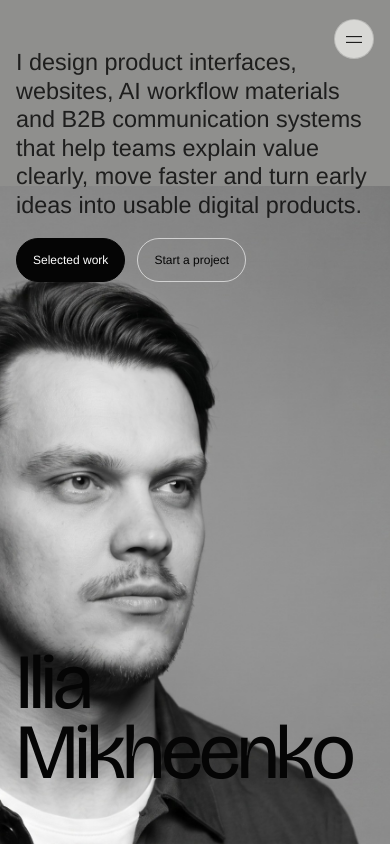
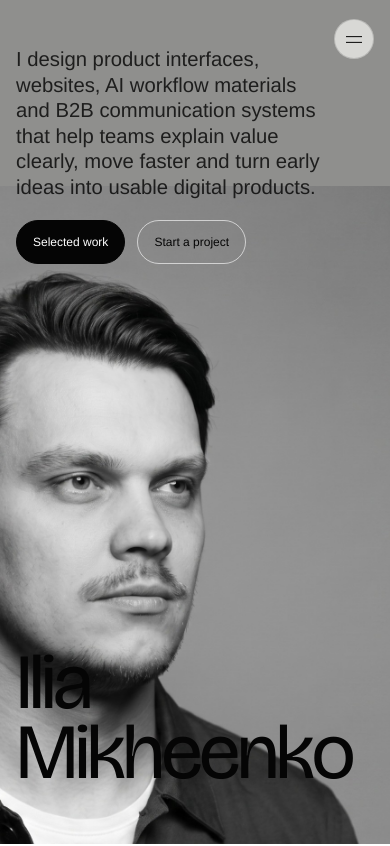
Before and after one commit to miheenko-i/portfolio, a React (Vite) app: page / in a window 390 px wide. Shown: the top 846 px of the page. Built offline with nearby package versions, Linux system fonts and the light colour scheme; a web font is replaced by a local one.

Commit message:
Adjust mobile hero intro sizing

```diff
--- a/src/style.css
+++ b/src/style.css
@@ -1232,9 +1232,9 @@ h1 {
   }
 
   .hero .heroLead {
-    max-width: 22rem;
-    font-size: clamp(1.2rem, 6vw, 1.65rem);
-    line-height: 1.22;
+    max-width: 24.5rem;
+    font-size: clamp(1.12rem, 5.2vw, 1.46rem);
+    line-height: 1.26;
   }
 
   .heroCopy {
```
